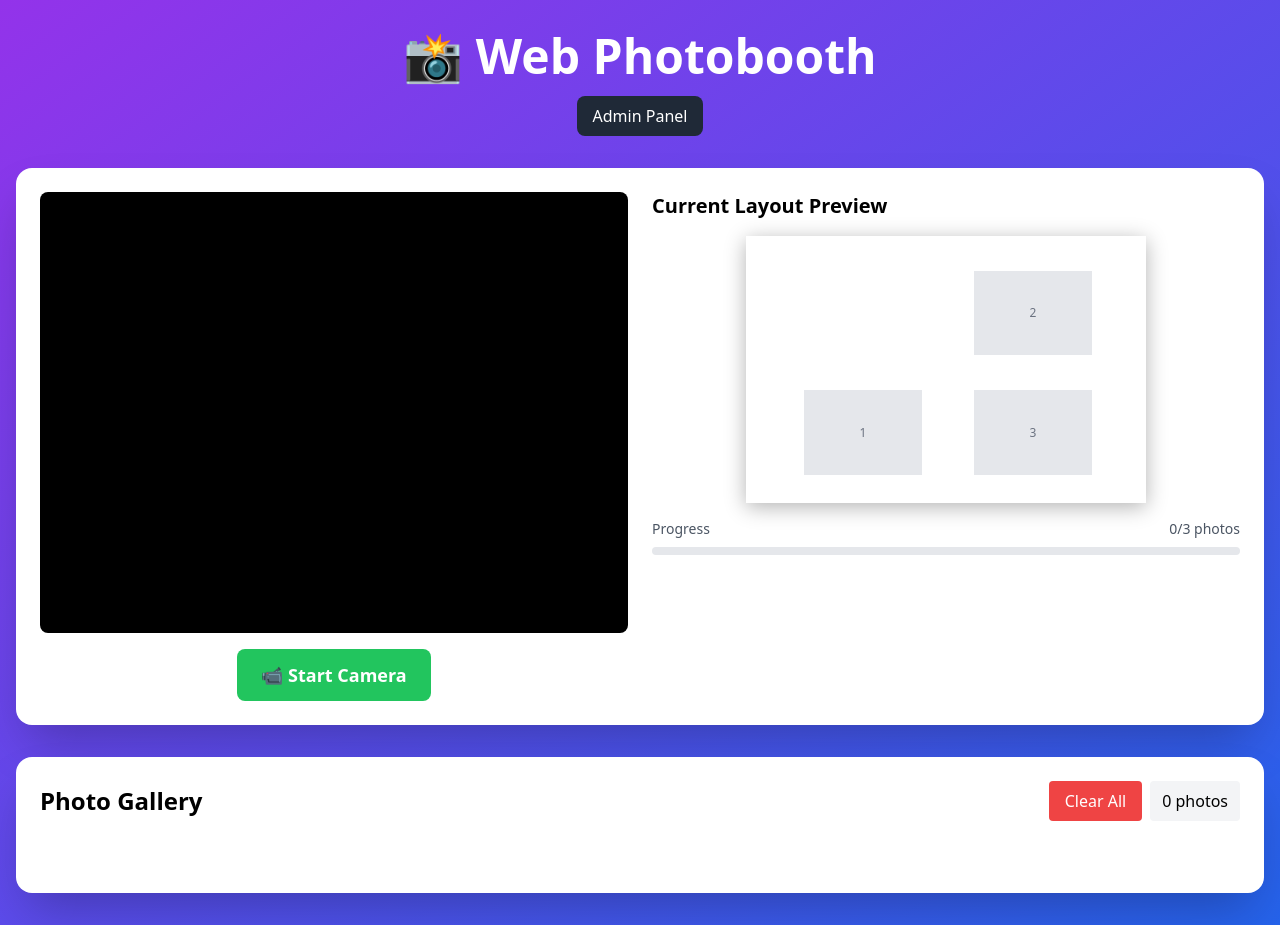
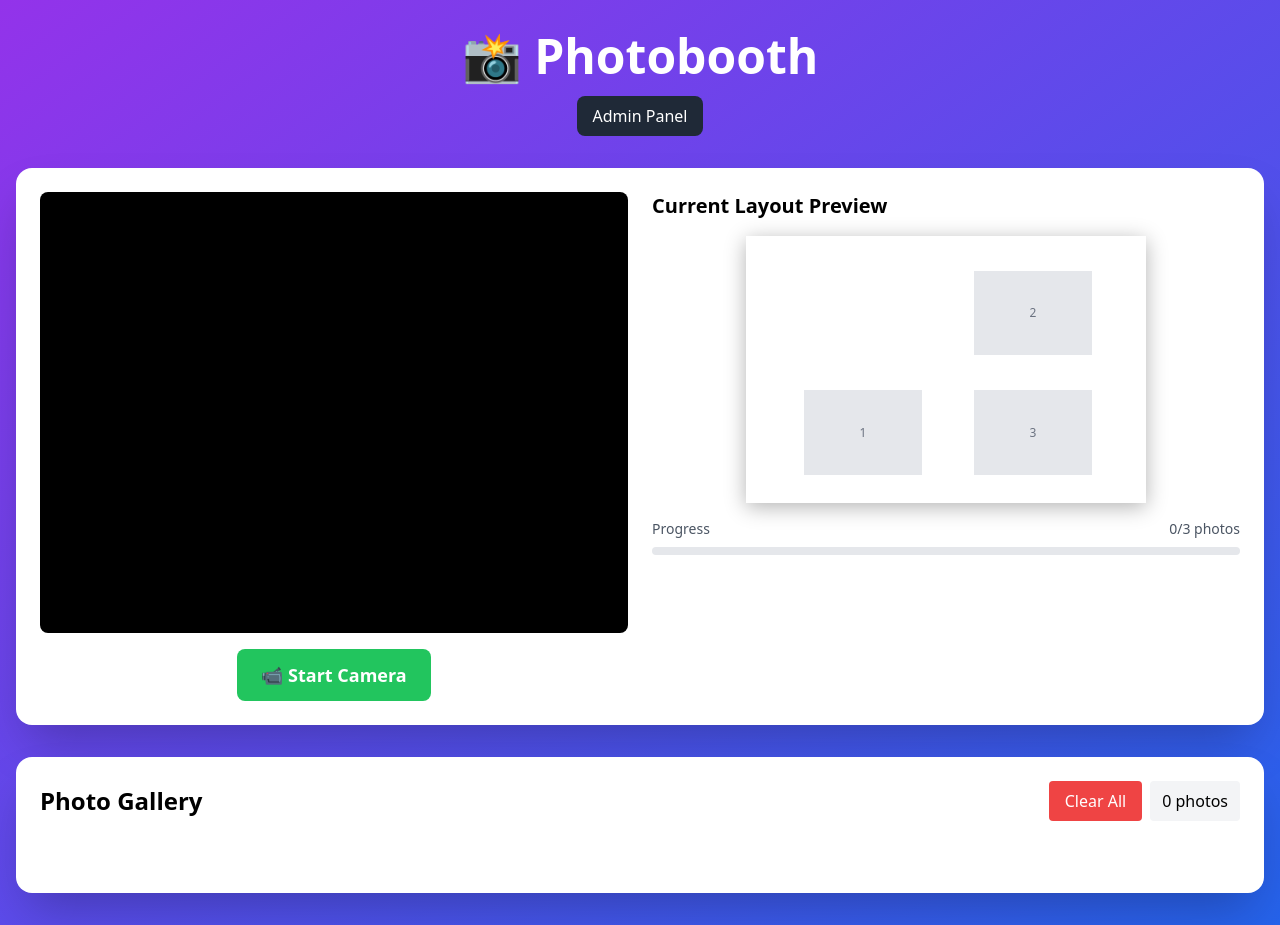
Before and after one commit to jbalderama/cainta-photobooth, a plain HTML site: page index.html in a window 1280 px wide. Drawn offline with nearby package versions, Linux system fonts and the light colour scheme.

Commit message:
Update index.html

```diff
--- a/index.html
+++ b/index.html
@@ -91,7 +91,7 @@
     <div class="container mx-auto px-4 py-8">
         <!-- Header -->
         <div class="text-center mb-8">
-            <h1 class="text-5xl font-bold text-white mb-4">📸 Web Photobooth</h1>
+            <h1 class="text-5xl font-bold text-white mb-4">📸 Photobooth</h1>
             <button id="adminToggle" class="bg-gray-800 text-white px-4 py-2 rounded-lg">Admin Panel</button>
         </div>
 
```
